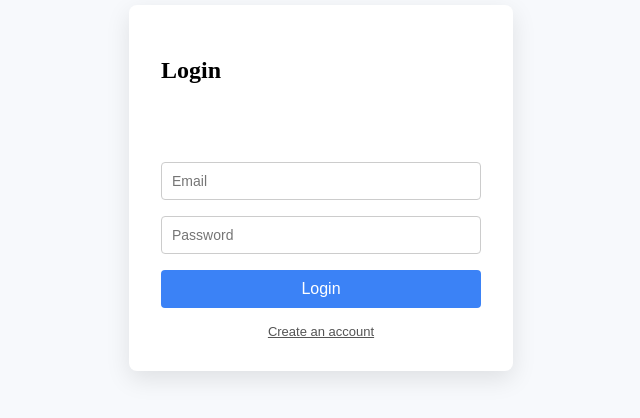
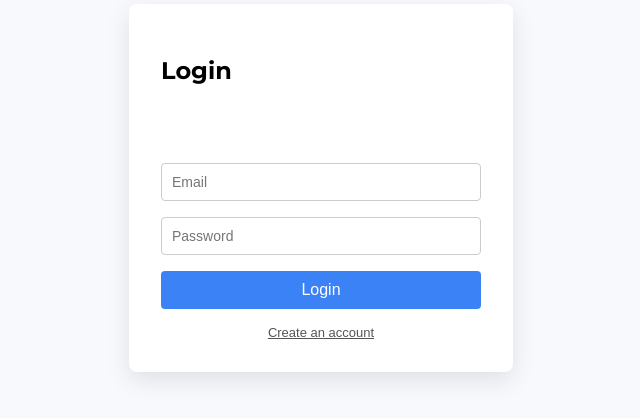
Before and after one commit to YotamTsamir/Chat-app-port0, a React (Vite) app: page / in a window 1280 px wide. Shown: the part 212-630 px from the top of the page, without its empty margins (319-959 px from the left). Built offline with nearby package versions, Linux system fonts and the light colour scheme; no server answers.

Commit message:
Added font

```diff
--- a/src/App.css
+++ b/src/App.css
@@ -1,3 +1,6 @@
+@import url("https://fonts.googleapis.com/css2?family=Montserrat:wght@400;500;600;700&display=swap");
+
 body {
+  font-family: "Montserrat", sans-serif;
   margin: 0;
 }
```
